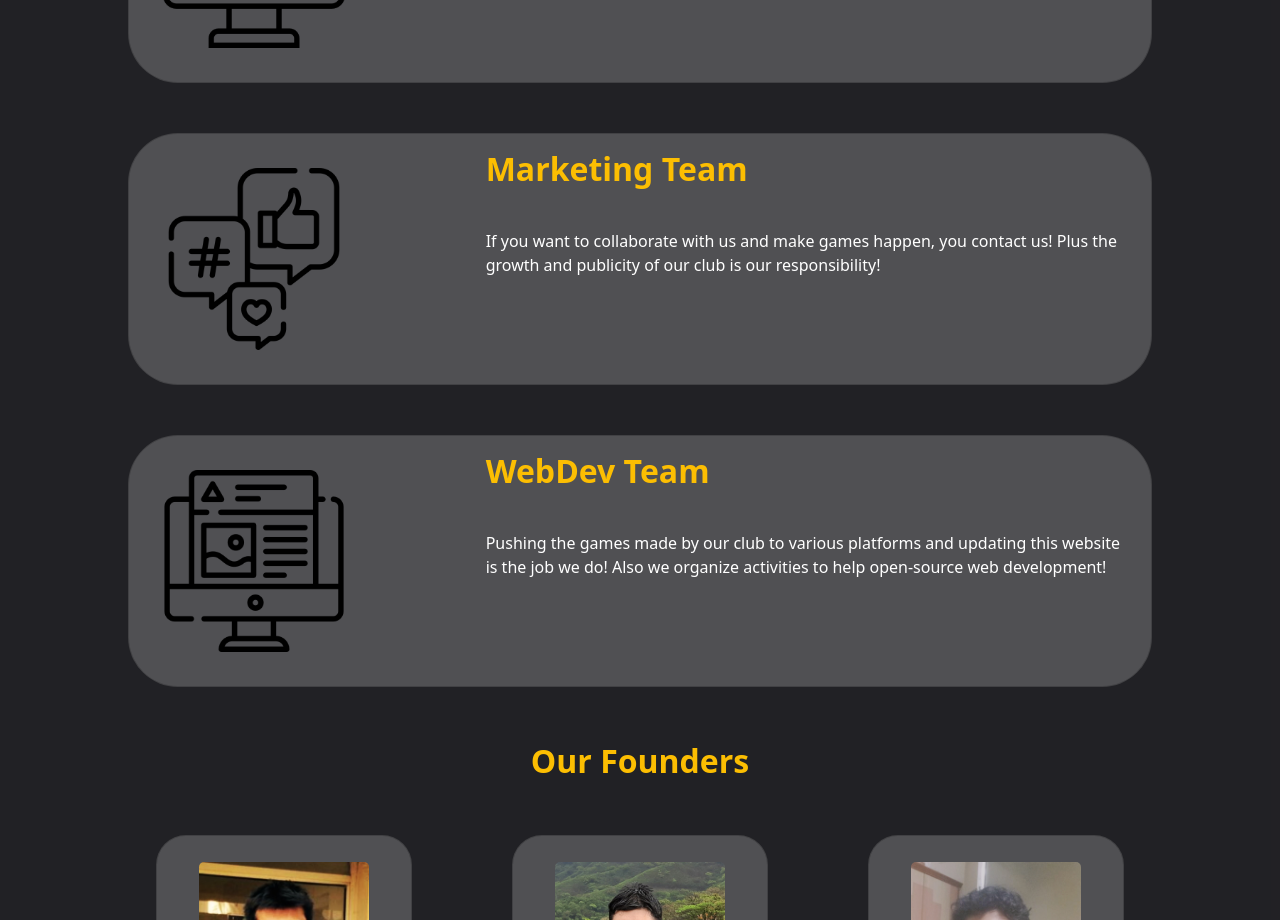
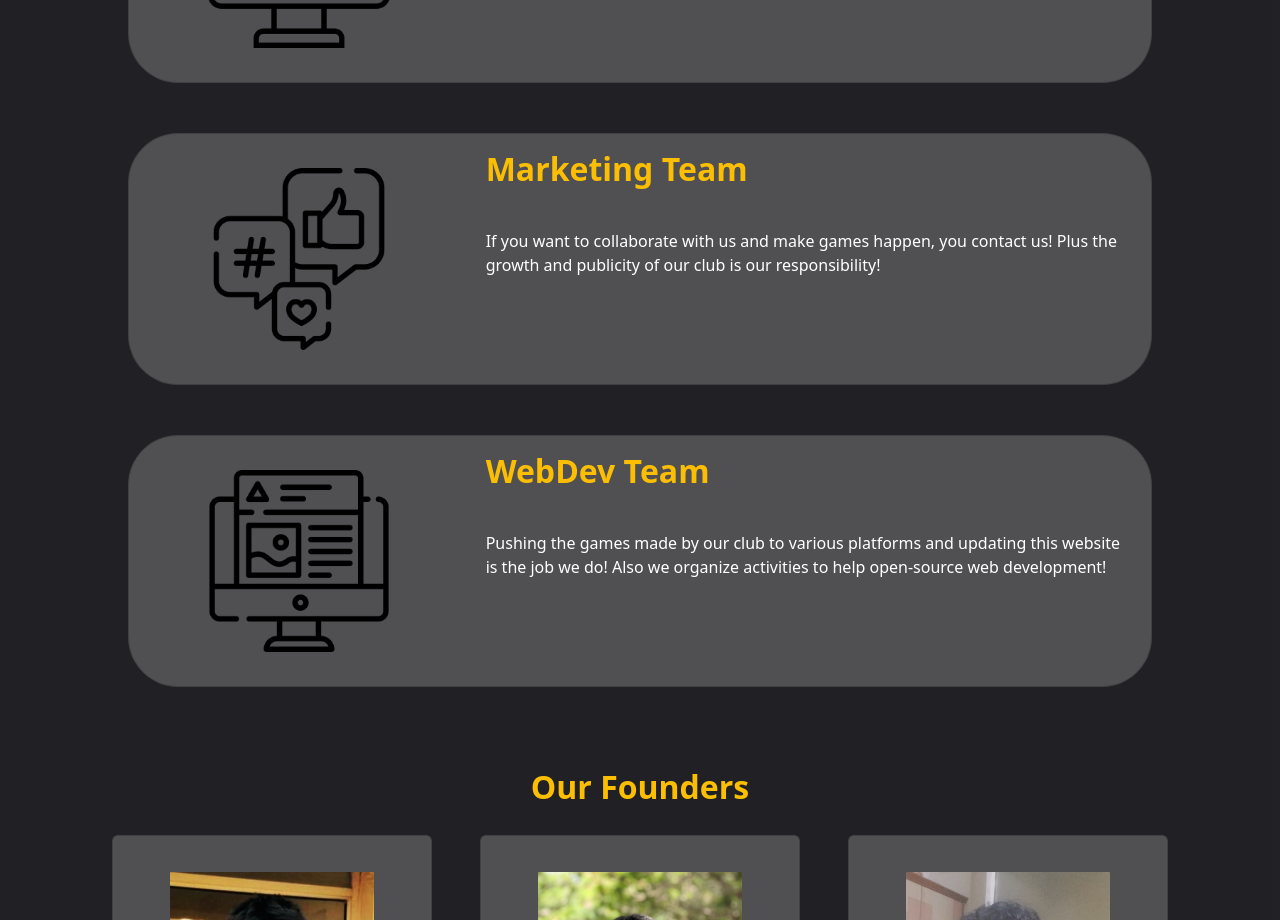
Before and after one commit to GameDevUtopia/gamedevutopia.github.io, a React (Create React App) app: page / in a window 1280 px wide. Shown: the part 1880-2800 px from the top of the page. Built offline with nearby package versions, Linux system fonts and the light colour scheme.

Commit message:
mobile responsive founders section

```diff
--- a/package.json
+++ b/package.json
@@ -1,5 +1,5 @@
 {
-  "homepage": "http://gamedevutopia.in/",
+  "homepage": "https://gamedevutopia.in/",
   "name": "gdu_website",
   "version": "0.1.0",
   "private": true,
@@ -57,5 +57,8 @@
       "last 1 firefox version",
       "last 1 safari version"
     ]
+  },
+  "devDependencies": {
+    "tailwindcss": "^3.3.3"
   }
 }
--- a/src/Components/AboutUs.js
+++ b/src/Components/AboutUs.js
@@ -38,7 +38,7 @@ import apurv from "../images/Apurv.png";
 import mihir from "../images/mihir.jpg";
 import prajwal from "../images/prajwal.jpg";
 function AboutUs(){
-    return ( <div id = "about_us" className="cards">
+    return ( <><div id = "about_us" className="cards max-h-none">
 
         <h1 className="justify-content-center gx-0 row align-self-center heading">
         About Us
@@ -51,13 +51,15 @@ function AboutUs(){
         <AboutUs_card title="Design Team" text="When you see an amazing piece of artwork in any of our games and websites, it is thanks to our designers in this team! Here we work primarily in Blender for 3D modelling and Illustrator for 2D artworks." image={graphic} />
         <AboutUs_card title="Marketing Team" text="If you want to collaborate with us and make games happen, you contact us! Plus the growth and publicity of our club is our responsibility!" image={marketing} />
         <AboutUs_card title="WebDev Team" text="Pushing the games made by our club to various platforms and updating this website is the job we do! Also we organize activities to help open-source web development!" image={web_design} />
-        <div className="founders_title">Our Founders</div>
-        <div className="founders_card">
+        </div>
+        <div className="founders_title my-11 min-[320px]:my-6 ">Our Founders</div>
+        <div className="flex sm:flex-row justify-center items-center min-[320px]:flex-col min-[320px]:h-96 min-[320px]:my-72 sm:my-0">
             <Founders name="Apurv Henkare" number="+91 83084 81404" fimage={apurv} />
             <Founders name="Mihir Ranade" number="+91 72185 86049" fimage={mihir} />
             <Founders name="Prajwal Pawar" number="+91 84214 29812" fimage={prajwal}/>
         </div>
-    </div>);
+        </>
+    );
 }
 
 export default AboutUs;
--- a/src/Components/AboutUs_components/Founders.js
+++ b/src/Components/AboutUs_components/Founders.js
@@ -1,31 +1,32 @@
 import React from 'react';
 import "../../Styles/AboutUs.css";
-import AccountCircleIcon from '@mui/icons-material/AccountCircle';
 
 import {CCard,CCol,CCardImage,CCardBody,CCardTitle,CCardText,CRow} from "@coreui/react";
 function Founders({name, number, fimage})
 {
-    return ( <CCard className="mb-3 founders_section" style={{ maxWidth: '20%',backgroundColor:"#EEEEEE3B",borderRadius:30, height:"400px"}} >
+    return (
+      <div className='m-4 lg:m-10 lg:w-80 sm:w-56 lg:h-96 md:h-80 sm:h-72 w-56 min-[320px]:h-80 ' >
+       <CCard className="mb-3 " style={{backgroundColor:"#EEEEEE3B", height:"100%", width:"100%" }} >
     <CRow className="g-0">
-      <CCol md={8} style={{margin:"0 auto",}} className='card_image rounded'>
-      <div>
+      <CCol md={8} style={{margin:"0 auto" }} className='card_image'>
+      <div className=' lg:h-40 md:h-36 md:w-36 lg:w-full  '>
 
-      <CCardImage src={fimage} />
+      <CCardImage src={fimage}  style={{}} className='min-[320px]:max-md:h-40 min-[320px]:max-md:w-20 p-1 '/>
       </div>
         {/* <AccountCircleIcon sx={{height:"200px", width:"200px", color:"white", margin:"8px 0 0 0" }} /> */}
       </CCol>
       <CCol md={8}style={{width:"100%"}}>
         <CCardBody >
         <div className='textcenter'>
-          <CCardTitle className="about_us_fname">{name}</CCardTitle>
-          <CCardText className="about_us_fnum">{number}</CCardText>
+          <CCardTitle className="text-yellow-400 sm:text-sm md:text-xl lg:text-3xl min-[320px]:mt-28 md:mt-2">{name}</CCardTitle>
+          <CCardText className="sm:text-xs md:text-sm lg:text-base text-white  ">{number}</CCardText>
         </div>
 
 
         </CCardBody>
       </CCol>
     </CRow>
-  </CCard> );
+  </CCard></div> );
 }
 
 export default Founders;
--- a/src/Components/ProjectGallery.js
+++ b/src/Components/ProjectGallery.js
@@ -108,6 +108,7 @@ const CardCarousel = () => {
   }, [handleCardTransition, indexes]);
 
   return (
+    <div className="lg:m-16">
     <div className="justify-content-center gx-0 row align-self-center" id="project_gallery">
     <h1 className="project_heading">Project Gallery</h1>
       <ul className="card-carousel">
@@ -136,6 +137,7 @@ const CardCarousel = () => {
         ))}
       </ul>
     </div>
+    </div>
   );
 };
 
--- a/src/Styles/AboutUs.css
+++ b/src/Styles/AboutUs.css
@@ -89,10 +89,11 @@
 
 
 .founders_section{
-  background-color: rgba(243, 205, 70, 0.23);
-  border-radius: 120px;
   margin: 50px;
-  max-width: '80%';
+  /* maxWidth: '20%',backgroundColor:"#EEEEEE3B",borderRadius:30, height:"400px" */
+  max-width: 20%;
+  background-color: red;
+
 }
 .founders_card{
   display: flex;
--- a/src/index.css
+++ b/src/index.css
@@ -1,3 +1,7 @@
+@tailwind base;
+@tailwind components;
+@tailwind utilities;
+
 body {
   margin: 0;
   font-family: -apple-system, BlinkMacSystemFont, 'Segoe UI', 'Roboto', 'Oxygen',
--- /dev/null
+++ b/tailwind.config.js
@@ -0,0 +1,8 @@
+/** @type {import('tailwindcss').Config} */
+module.exports = {
+  content: ["./src/**/*.{js,jsx,ts,tsx}"],
+  theme: {
+    extend: {},
+  },
+  plugins: [],
+}
```
Also changed, not shown: src/images/mihir.jpg, 1 other file (tests, documents, lock files or other folders).
